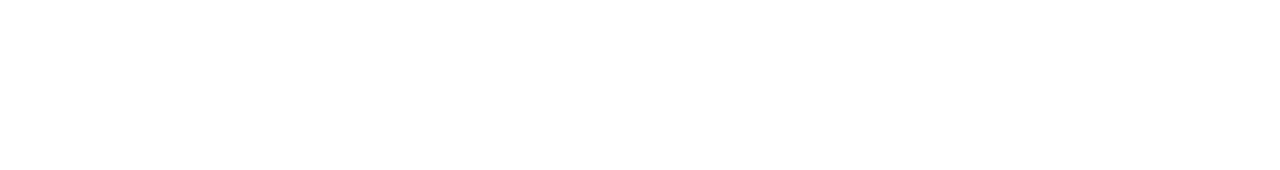
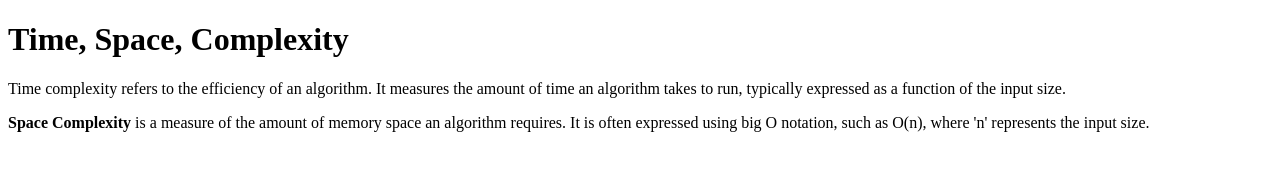
Before and after one commit to acciojob/time-and-space-complexity-Toshika-02, a website: page main.html in a window 1280 px wide. Drawn offline with Linux system fonts and the light colour scheme.

Commit message:
created a submission

```diff
--- a/main.html
+++ b/main.html
@@ -8,6 +8,9 @@
 
 <body>
 	<!-- the entire body must be written by student -->
+	<h1>Time, Space, Complexity</h1>
+    <p>Time complexity refers to the efficiency of an algorithm. It measures the amount of time an algorithm takes to run, typically expressed as a function of the input size.</p>
+    <p><b>Space Complexity</b> is a measure of the amount of memory space an algorithm requires. It is often expressed using big O notation, such as O(n), where 'n' represents the input size.</p>
     <script type="text/javascript" src="./script.js">
 </script>
 
```
